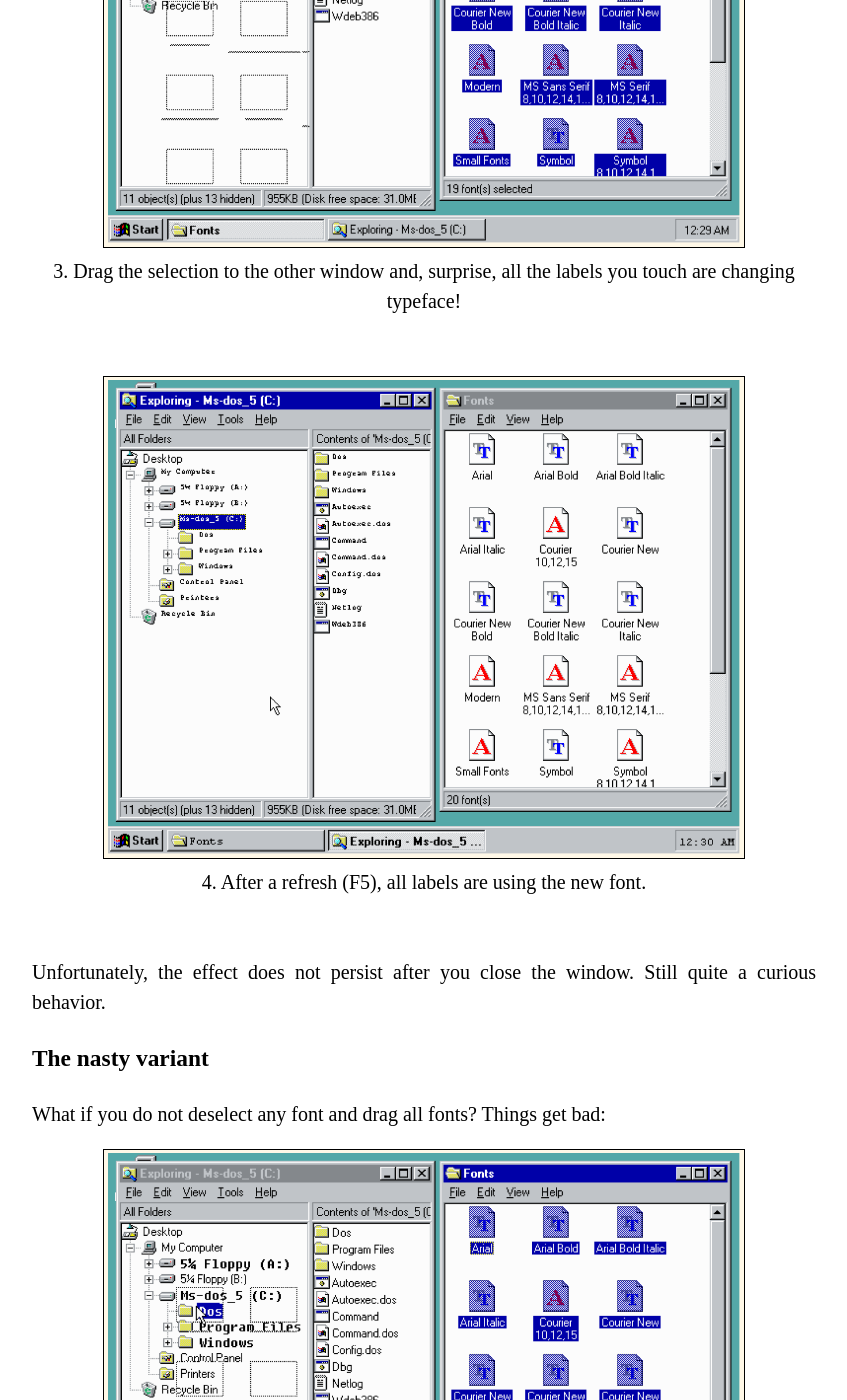
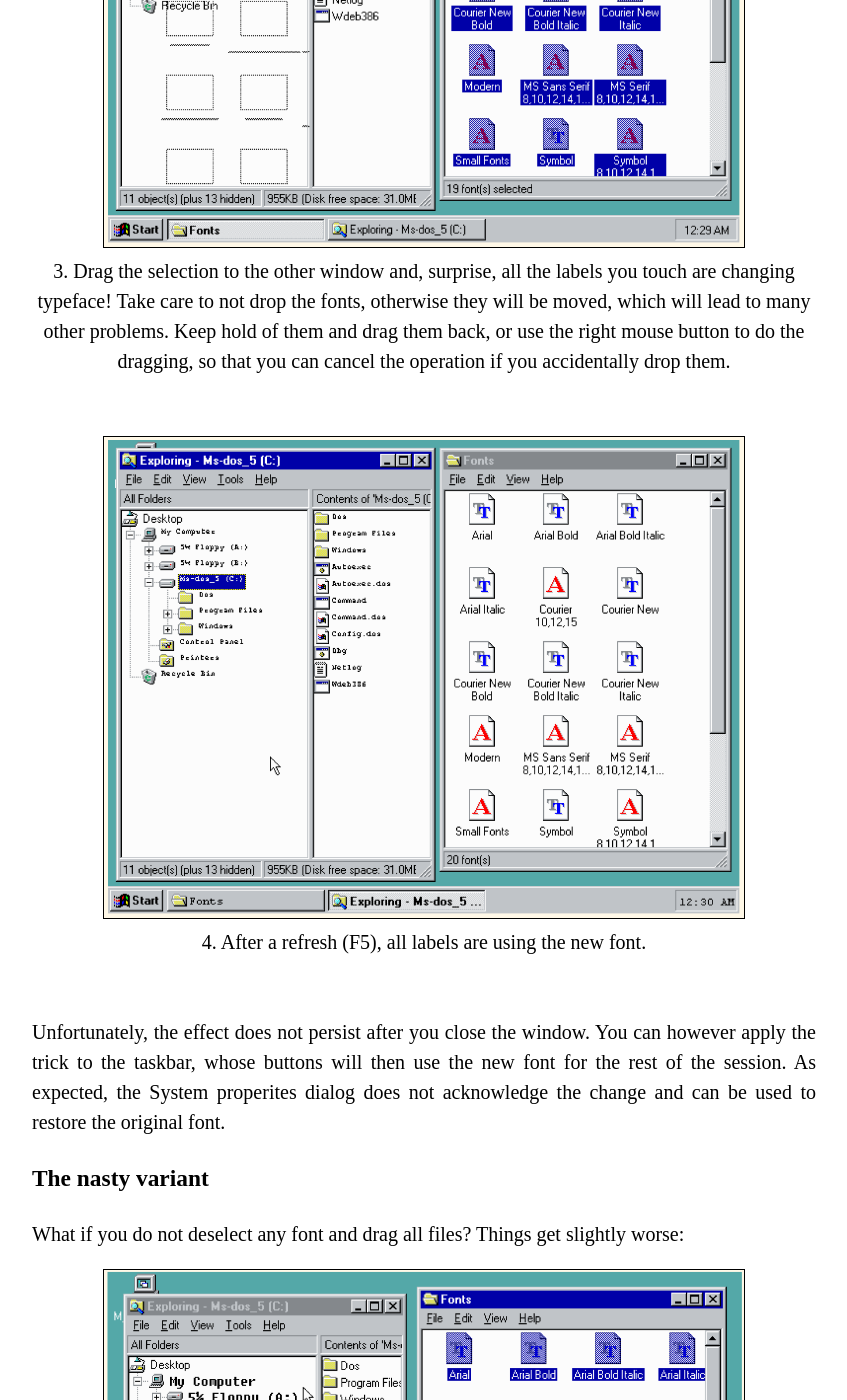
Before and after one commit to AlbertoMarnetto/annali, a Jekyll site: the page built from _posts/2025-01-12--2025-01-12--windows-95-fonts.md, in a window 1280 px wide and 1400 px high, scrolled down 1784 px. Shown: the whole window, without its empty margins (216-1063 px from the left). Built offline with Jekyll 4.4.1, drawn with Linux system fonts in a browser that asks for light colours; some web fonts are replaced; comment, search, counter and statistics services are not loaded; some of the changed text lies outside the part shown.

Commit message:
Windows 95 and a Bizarre Case of Font Drag and Drop -- update

```diff
--- a/_posts/2025-01-12--2025-01-12--windows-95-fonts.md
+++ b/_posts/2025-01-12--2025-01-12--windows-95-fonts.md
@@ -47,7 +47,8 @@
 <a href="/assets/2025-01-12--windows-95-fonts/courier-new-3.png">
 <img src="/assets/2025-01-12--windows-95-fonts/courier-new-3.png" alt="screenshot" width="640" border="1"/>
 </a>
-<figcaption>3. Drag the selection to the other window and, surprise, all the labels you touch are changing typeface!</figcaption>
+<figcaption>3. Drag the selection to the other window and, surprise, all the labels you touch are changing typeface!
+Take care to not drop the fonts, otherwise they will be moved, which will lead to many other problems. Keep hold of them and drag them back, or use the right mouse button to do the dragging, so that you can cancel the operation if you accidentally drop them.</figcaption>
 </center>
 
 <center>
@@ -57,11 +58,11 @@
 <figcaption>4. After a refresh (F5), all labels are using the new font.</figcaption>
 </center>
 
-Unfortunately, the effect does not persist after you close the window. Still quite a curious behavior.
+Unfortunately, the effect does not persist after you close the window. You can however apply the trick to the taskbar, whose buttons will then use the new font for the rest of the session. As expected, the System properites dialog does not acknowledge the change and can be used to restore the original font.
 
 ### The nasty variant
 
-What if you do not deselect any font and drag all fonts? Things get bad:
+What if you do not deselect any font and drag all files? Things get slightly worse:
 
 <center>
 <a href="/assets/2025-01-12--windows-95-fonts/select-all-1.png">
@@ -74,14 +75,14 @@
 <a href="/assets/2025-01-12--windows-95-fonts/select-all-2.png">
 <img src="/assets/2025-01-12--windows-95-fonts/select-all-2.png" alt="screenshot" width="640" border="1"/>
 </a>
-<figcaption>2. Refreshing the window not only applies the font to all labels, but to the menus too. The effect expands to all windows, and even the title font is changed to a typeface I cannot recognize.</figcaption>
+<figcaption>2. The effect expands to all open windows after refresh, and even the title font is changed to a typeface I cannot recognize.</figcaption>
 </center>
 
 <center>
 <a href="/assets/2025-01-12--windows-95-fonts/select-all-3.png">
 <img src="/assets/2025-01-12--windows-95-fonts/select-all-3.png" alt="screenshot" width="640" border="1"/>
 </a>
-<figcaption>3. The effect is permanent during the session. Opening new windows produces sometimes further anomalies: the menus are sometimes reduced to a series of “...” because their spacing is calculated accorging to the old font and hence insufficient, but they are moved to the correct position after refreshing the window. Sometimes even the icon font is changed, as shown in this example.</figcaption>
+<figcaption>3. The title font change is permanent during the session.</figcaption>
 </center>
 
 
@@ -99,3 +100,7 @@
 But this is just my theory. In particular, the strange effect shown by the nasty variant suggests that some out-of-bounds access is taking place.
 
 I guess the real story will remain a mystery forever. Unless some Microsoft veteran lands by chance on these shores and wants to share the tale. Raymond Chen, are you by any chance reading? Please, don't keep us in the dark!
+
+### Update
+
+Reddit user “fragglet” [suggested](https://old.reddit.com/r/windows95/comments/1hzs855/windows_95_and_a_bizarre_case_of_font_drag_and/m6snpk0/) that the effect can be explained if we suppose that the files being dragged are already considered “missing” from the source directory, so that Windows is forced to use the only remaining font (in the first variant) or an emergency typeface (in the second case). This seems to agree with most of the observations of the experiment. If the explanation is correct it means that Windows is mixing UI and underlying file system in a very questionable way.
```
Also changed, not shown: assets/2025-01-12--windows-95-fonts/select-all-1.png, assets/2025-01-12--windows-95-fonts/select-all-2.png, assets/2025-01-12--windows-95-fonts/select-all-3.png, 1 other file.
